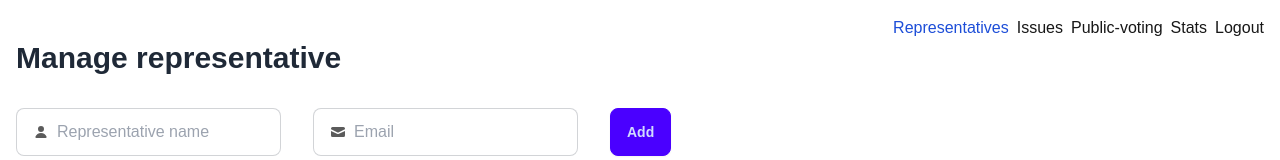
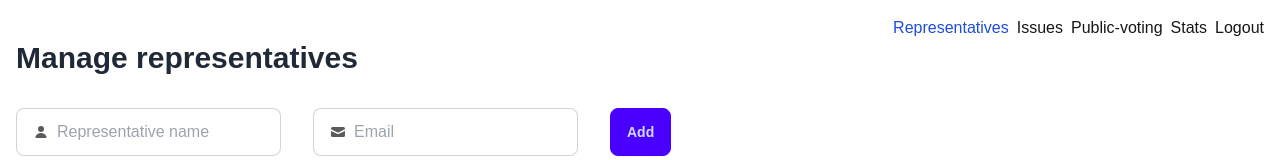
Before and after one commit to CarlUdo/voting-app, a Next.js app: page /representatives in a window 1280 px wide. Shown: the top 160 px of the page. Built offline with nearby package versions, Linux system fonts and the light colour scheme; no server answers; the database is empty.

Commit message:
Update title

```diff
--- a/src/features/representatives/ui/representatives-page.tsx
+++ b/src/features/representatives/ui/representatives-page.tsx
@@ -5,7 +5,7 @@ export function RepresenativesPage() {
   return (
     <main>
       <header>
-        <Heading title="Manage representative" />
+        <Heading title="Manage representatives" />
       </header>
       <section>
         <InputForm />
```
